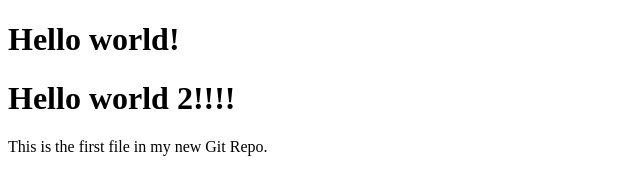
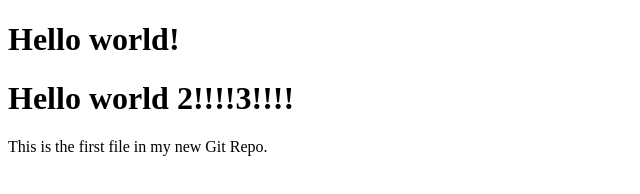
Before and after one commit to sandy4275/sandy4275.github.io, a plain HTML site: page index.html in a window 1280 px wide. Shown: the whole page, without its empty margins (0-640 px from the left). Drawn offline with Linux system fonts and the light colour scheme.

Commit message:
Update index.html

```diff
--- a/index.html
+++ b/index.html
@@ -6,7 +6,7 @@
 <body>
 
 <h1>Hello world!</h1>
-<h1>Hello world 2!!!!</h1>
+<h1>Hello world 2!!!!3!!!!</h1>
 <p>This is the first file in my new Git Repo.</p>
 
 </body>
```
